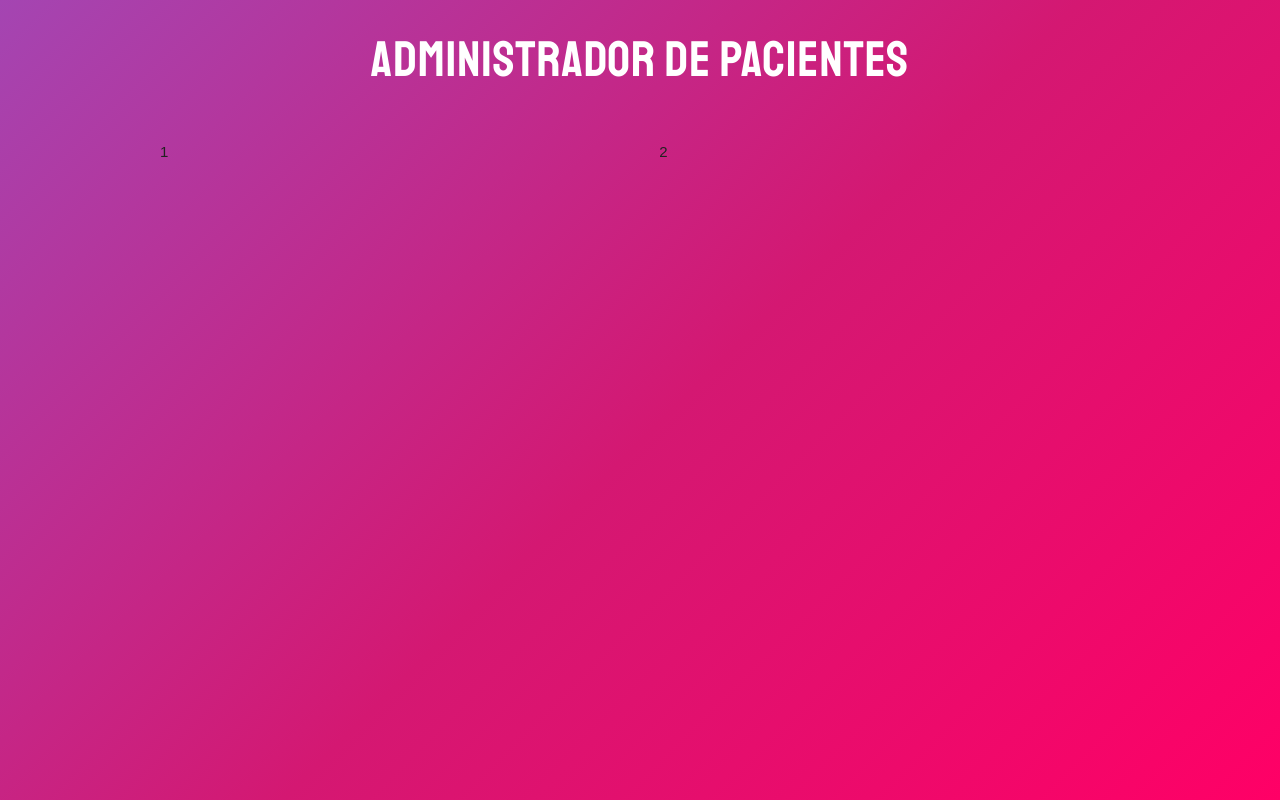
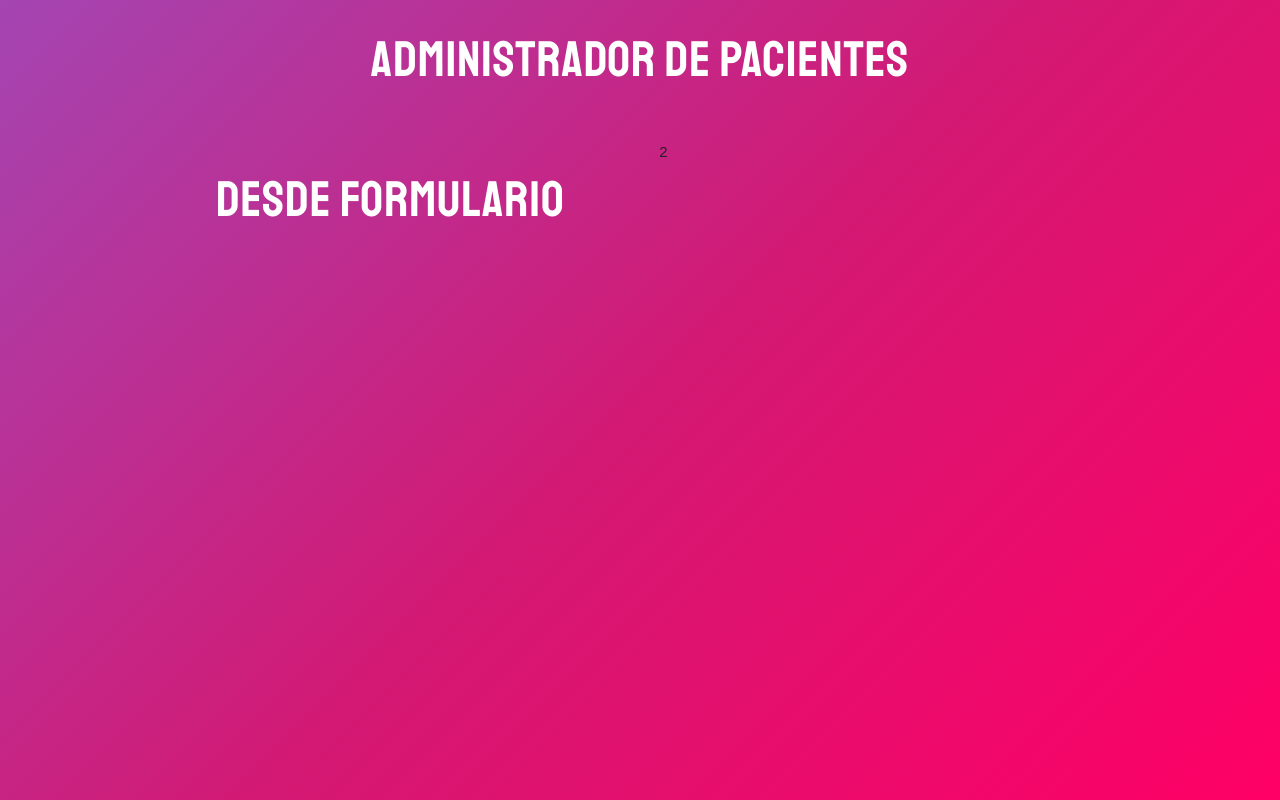
Before and after one commit to IgnacioGarciaReyna/citas, a React (Create React App) app: page / in a window 1280 px wide. Built offline with nearby package versions, Linux system fonts and the light colour scheme.

Commit message:
Se creó el componente Formulario

```diff
--- a/src/App.js
+++ b/src/App.js
@@ -1,5 +1,8 @@
 //Para retornar mas de un elemento HTML debo importar Fragment y contener los elementos a retornar dentro de un elemento <Fragment>.
 import React, { Fragment } from "react";
+
+//Importamos el formulario.js que acabamos de crear
+import Formulario from "./components/Formulario";
 
 function App() {
   return (
@@ -9,7 +12,9 @@
       La clase container cumple la misma función que en boostrap */}
       <div className="container">
         <div className="row">
-          <div className="one-half column">1</div>
+          <div className="one-half column">
+            <Formulario />
+          </div>
           <div className="one-half column">2</div>
         </div>
       </div>
--- /dev/null
+++ b/src/components/Formulario.js
@@ -0,0 +1,7 @@
+import React from "react";
+
+const Formulario = () => {
+  return <h1>Desde formulario</h1>;
+};
+
+export default Formulario;
```
